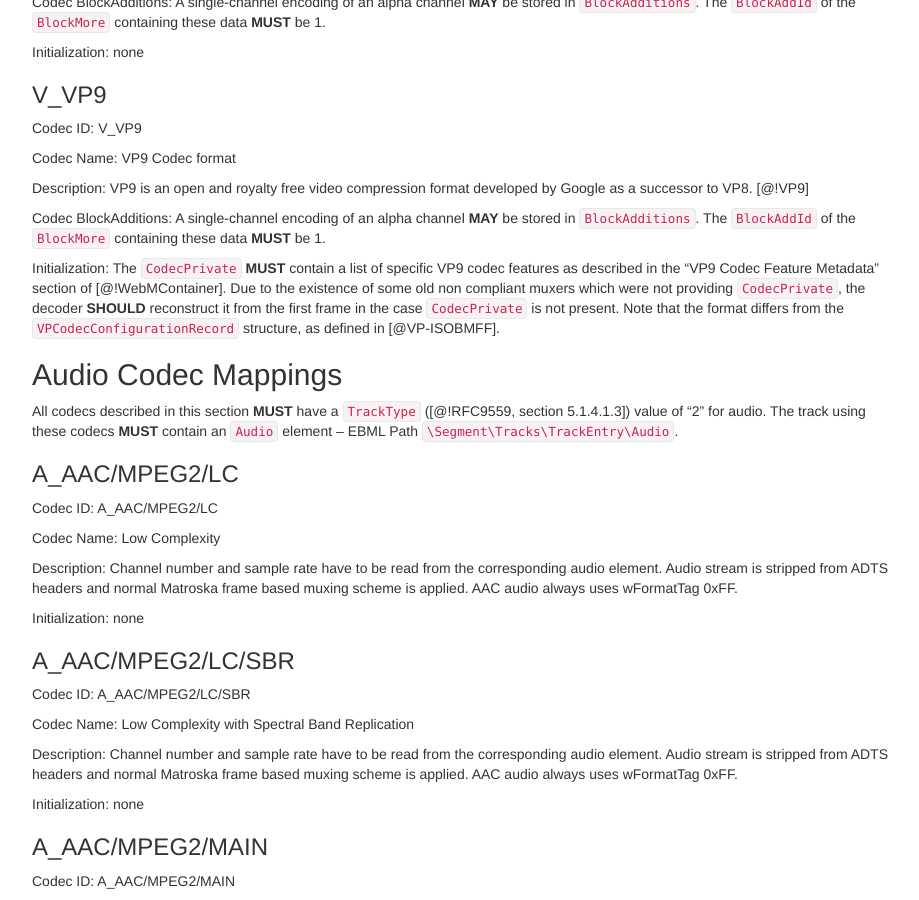
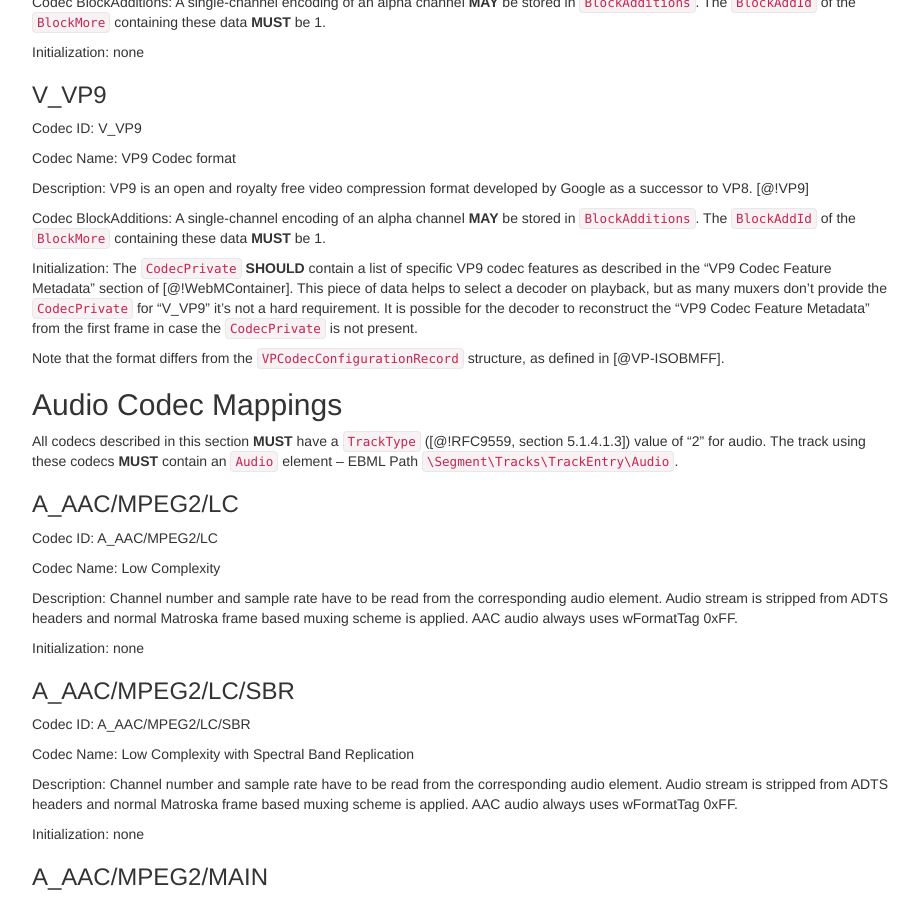
Before and after one commit to ietf-wg-cellar/matroska-specification, a Jekyll site: the page built from codec_specs.md, in a window 1280 px wide and 900 px high, scrolled down 7831 px. Shown: the whole window, without its empty margins (273-1192 px from the left). Built offline with Jekyll 4.4.1, drawn with Linux system fonts in a browser that asks for light colours; our own code applies the rules of GitHub Pages for plain Markdown files.

Commit message:
make the VP9 CodecPrivate recommended but not mandatory
libavformat doesn't set this information and it's optional
in libwebm.

Fixes #875.

```diff
--- a/codec_specs.md
+++ b/codec_specs.md
@@ -463,8 +463,10 @@ Description: VP9 is an open and royalty free video compression format developed
 
 Codec BlockAdditions: A single-channel encoding of an alpha channel **MAY** be stored in `BlockAdditions`. The `BlockAddId` of the `BlockMore` containing these data **MUST** be 1.
 
-Initialization: The `CodecPrivate` **MUST** contain a list of specific VP9 codec features as described in the "VP9 Codec Feature Metadata" section of [@!WebMContainer].
-Due to the existence of some old non compliant muxers which were not providing `CodecPrivate`, the decoder **SHOULD** reconstruct it from the first frame in the case `CodecPrivate` is not present.
+Initialization: The `CodecPrivate` **SHOULD** contain a list of specific VP9 codec features as described in the "VP9 Codec Feature Metadata" section of [@!WebMContainer].
+This piece of data helps to select a decoder on playback, but as many muxers don't provide the `CodecPrivate` for "V_VP9" it's not a hard requirement.
+It is possible for the decoder to reconstruct the "VP9 Codec Feature Metadata" from the first frame in case the `CodecPrivate` is not present.
+
 Note that the format differs from the `VPCodecConfigurationRecord` structure, as defined in [@VP-ISOBMFF].
 
 ## Audio Codec Mappings
```
